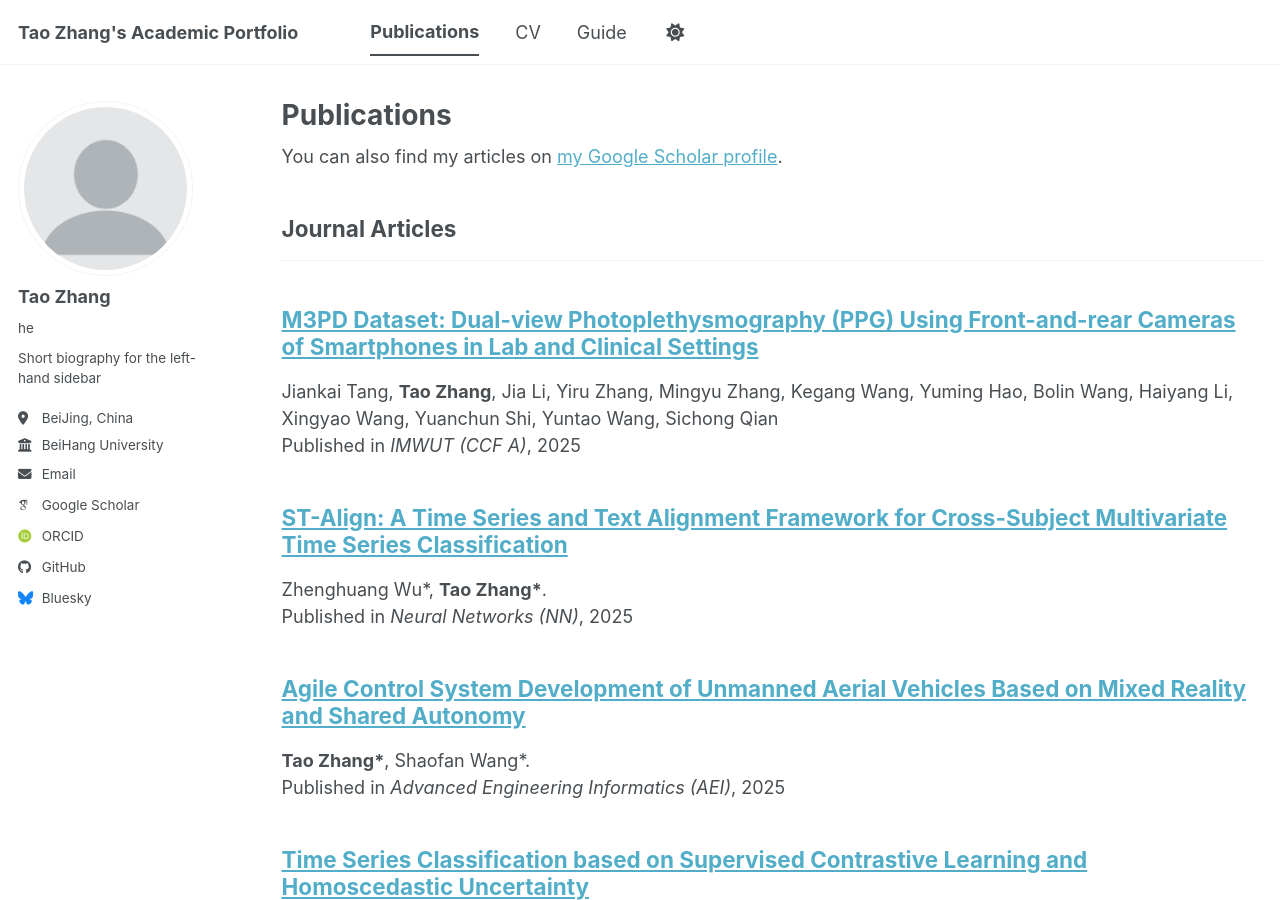
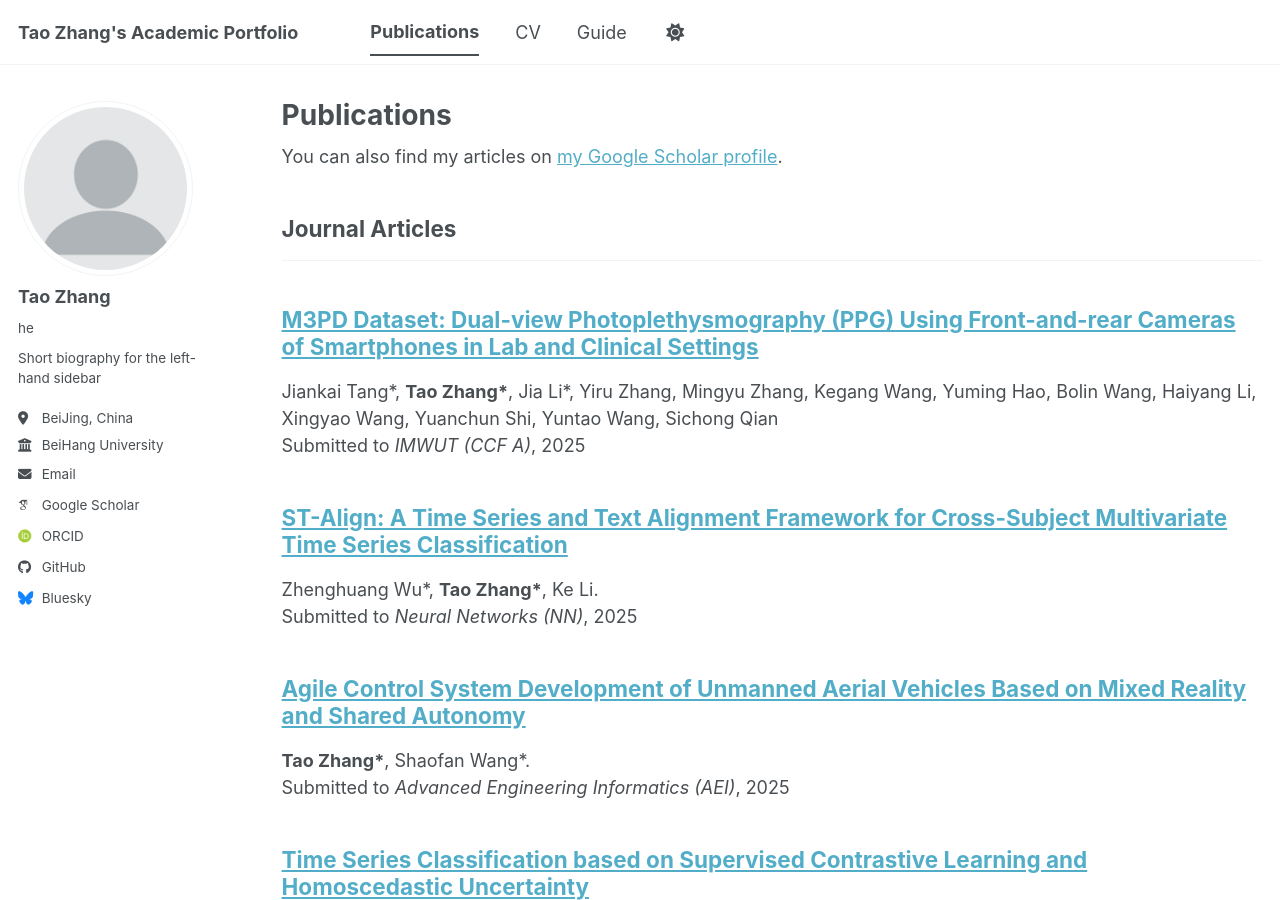
Before and after one commit to Zt375356/zt375356.github.io, a Jekyll site: the page built from _pages/publications.html, in a window 1280 px wide and 900 px high. Built offline with Jekyll 4.4.1, drawn with Linux system fonts in a browser that asks for light colours; some web fonts are replaced; a script bundle is joined from its source files by our own code; library files that are not in the unit come from our copies.

Commit message:
Update publication status to Submitted for pending papers

```diff
--- a/_includes/archive-single.html
+++ b/_includes/archive-single.html
@@ -41,7 +41,7 @@
         {% if post.collection == 'teaching' %}
           <p> {{ post.type }}, <i>{{ post.venue }}</i>, {{ post.date | default: "1900-01-01" | date: "%Y" }} </p>
         {% elsif post.collection == 'publications' %}
-          <p>{{ post.citation }}<br>Published in <i>{{ post.venue }}</i>, {{ post.date | default: "1900-01-01" | date: "%Y" }} </p>
+          <p>{{ post.citation }}<br>{{ post.paper_state | default: "Published in" }} <i>{{ post.venue }}</i>, {{ post.date | default: "1900-01-01" | date: "%Y" }} </p>
         {% elsif post.date %}
          <p class="page__date"><strong><i class="fa fa-fw fa-calendar" aria-hidden="true"></i> {{ site.data.ui-text[site.locale].date_label | default: "Published:" }}</strong> <time datetime="{{ post.date | default: "1900-01-01" | date_to_xmlschema }}">{{ post.date | default: "1900-01-01" | date: "%B %d, %Y" }}</time></p>
         {% endif %}
--- a/_publications/2025-01-01-agile-control.md
+++ b/_publications/2025-01-01-agile-control.md
@@ -5,6 +5,7 @@ permalink: /publication/2025-agile-control
 excerpt: 'Integrating Mixed Reality with Shared Autonomy for efficient UAV agile control.'
 date: 2025-01-01
 venue: 'Advanced Engineering Informatics (AEI)'
+paper_state: 'Submitted to'
 category: manuscripts
 citation: '<b>Tao Zhang*</b>, Shaofan Wang*.'
 ---
--- a/_publications/2025-02-01-st-align.md
+++ b/_publications/2025-02-01-st-align.md
@@ -5,8 +5,9 @@ permalink: /publication/2025-st-align
 excerpt: 'A framework solving the alignment fusion problem of cross-subject multivariate time series and text information.'
 date: 2025-02-01
 venue: 'Neural Networks (NN)'
+paper_state: 'Submitted to'
 category: manuscripts
-citation: 'Zhenghuang Wu*, <b>Tao Zhang*</b>.'
+citation: 'Zhenghuang Wu*, <b>Tao Zhang*</b>, Ke Li.'
 ---
 **Status**: Submitted to *Neural Networks (NN)*.
 
--- a/_publications/2025-06-01-m3pd-dataset.md
+++ b/_publications/2025-06-01-m3pd-dataset.md
@@ -5,8 +5,9 @@ permalink: /publication/2025-m3pd-dataset
 excerpt: 'Research on multi-modal physiological dataset construction and alignment strategies.'
 date: 2025-06-01
 venue: 'IMWUT (CCF A)'
+paper_state: 'Submitted to'
 category: manuscripts
-citation: 'Jiankai Tang, <b>Tao Zhang</b>, Jia Li, Yiru Zhang, Mingyu Zhang, Kegang Wang, Yuming Hao, Bolin Wang, Haiyang Li, Xingyao Wang, Yuanchun Shi, Yuntao Wang, Sichong Qian'
+citation: 'Jiankai Tang*, <b>Tao Zhang*</b>, Jia Li*, Yiru Zhang, Mingyu Zhang, Kegang Wang, Yuming Hao, Bolin Wang, Haiyang Li, Xingyao Wang, Yuanchun Shi, Yuntao Wang, Sichong Qian'
 ---
 **Status**: Submitted to *IMWUT (CCF A)*.
 
```
